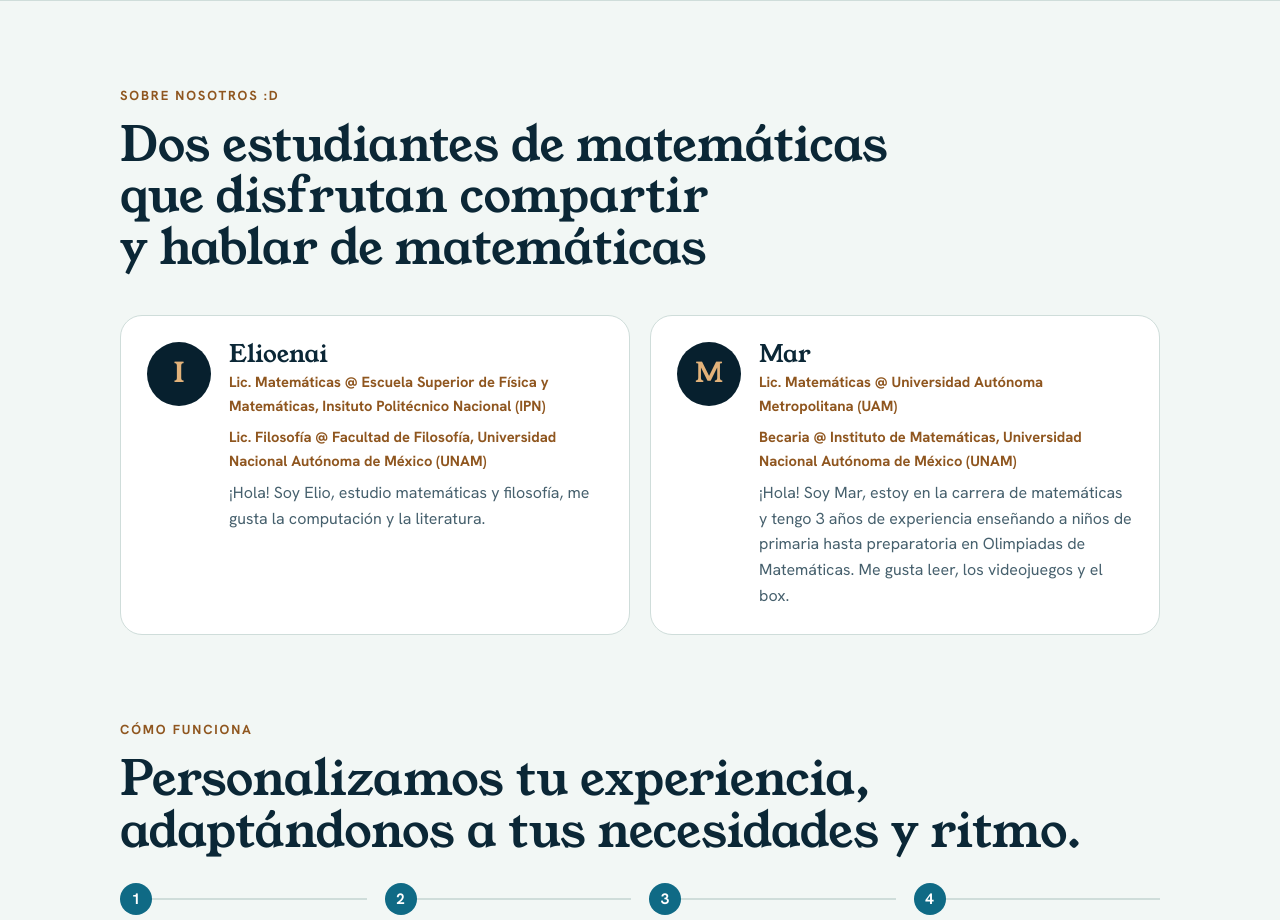
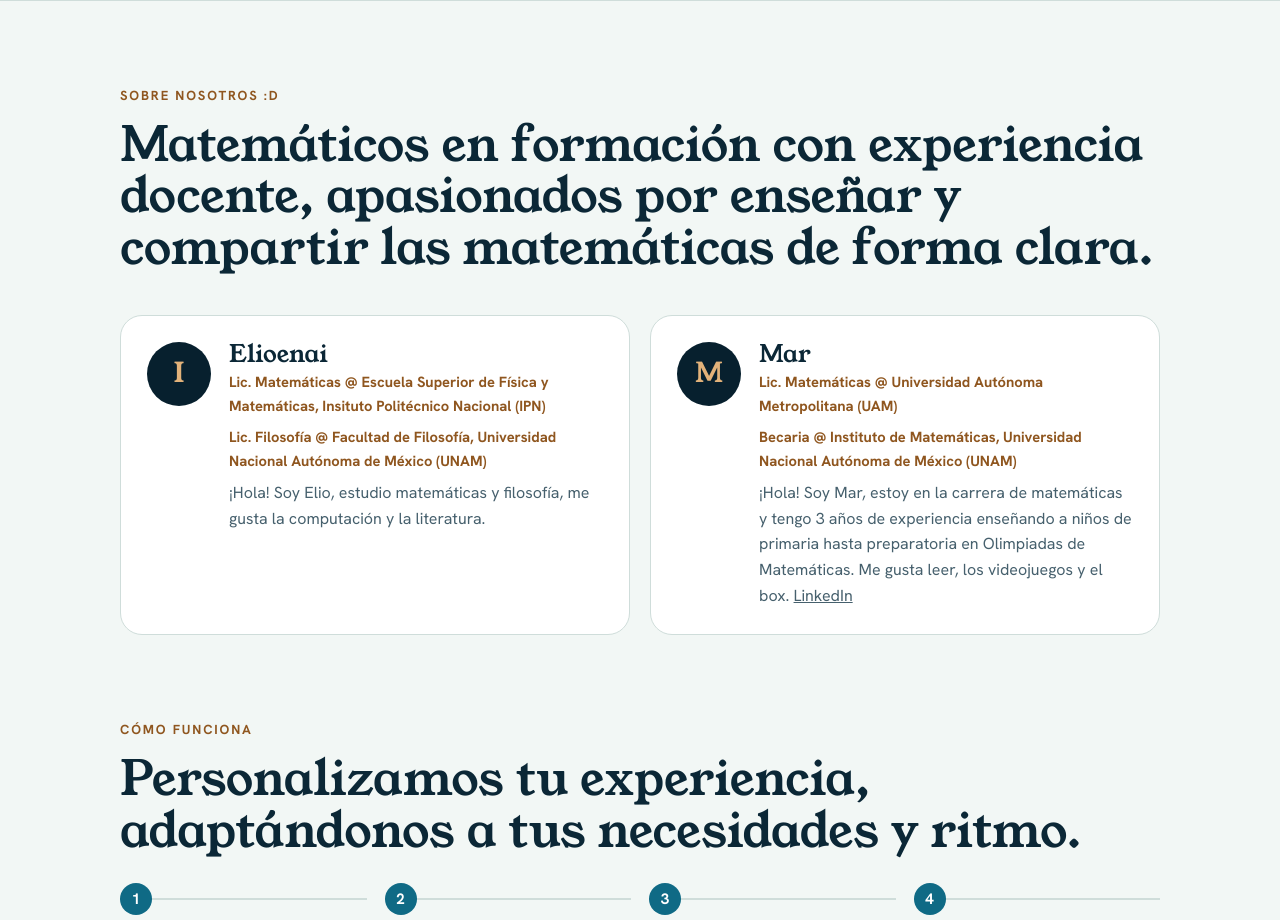
Before and after one commit to astrolemonmarafk/marea-creciente, a plain HTML site: page index.html in a window 1280 px wide. Shown: the part 2520-3440 px from the top of the page. Drawn offline with Linux system fonts and the light colour scheme.

Commit message:
Update index

```diff
--- a/index.html
+++ b/index.html
@@ -165,7 +165,7 @@
   <section id="quienes">
     <div class="wrap">
       <p class="eyebrow">Sobre nosotros :D </p>
-      <h2>Dos estudiantes de matemáticas que disfrutan compartir y hablar de matemáticas</h2>
+      <h2>Matemáticos en formación con experiencia docente, apasionados por enseñar y compartir las matemáticas de forma clara.</h2>
       <div class="people">
 
          <article class="person">
@@ -184,7 +184,9 @@
             <h3>Mar</h3>
             <p class="role">Lic. Matemáticas @ Universidad Autónoma Metropolitana (UAM)</p>
             <p class="role">Becaria @ Instituto de Matemáticas, Universidad Nacional Autónoma de México (UNAM)</p>
-            <p>¡Hola! Soy Mar, estoy en la carrera de matemáticas y tengo 3 años de experiencia enseñando a niños de primaria hasta preparatoria en Olimpiadas de Matemáticas. Me gusta leer, los videojuegos y el box.</p>
+            <p>¡Hola! Soy Mar, estoy en la carrera de matemáticas y tengo 3 años de experiencia enseñando a niños de primaria hasta preparatoria en Olimpiadas de Matemáticas. Me gusta leer, los videojuegos y el box.
+              <a href="https://www.linkedin.com/in/garza-cedillo/" target="_blank" rel="noopener">LinkedIn</a>
+            </p>
           </div>
         </article>
       </div>
```
